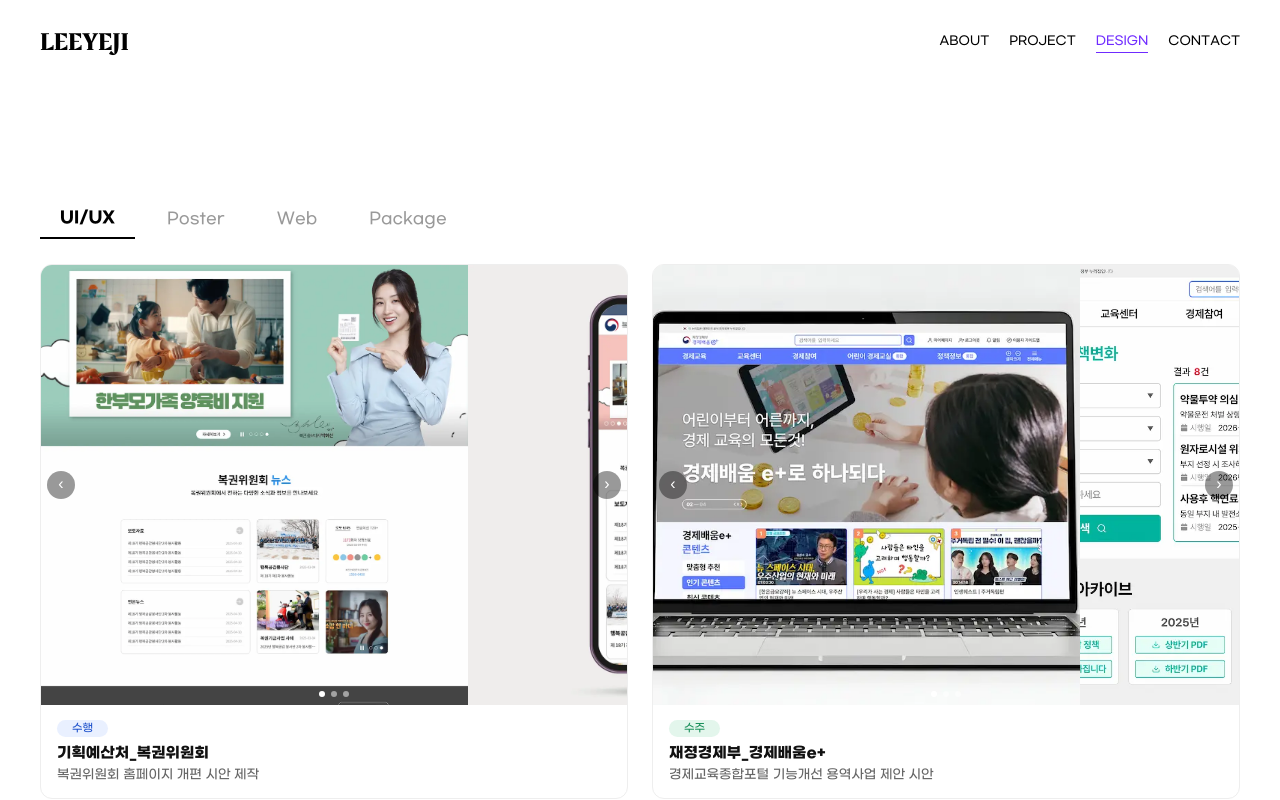
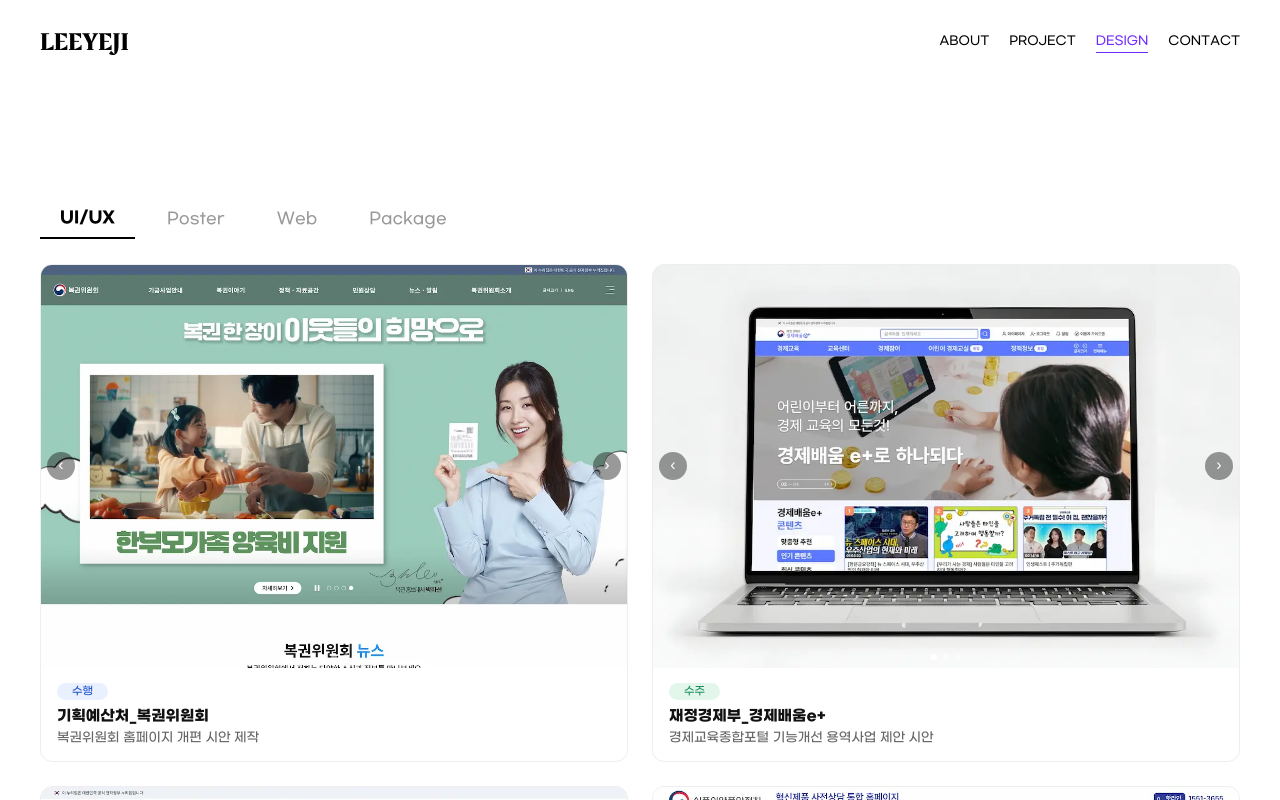
Before and after one commit to Yeahzzl/web-portfolio, a Next.js app: page /design in a window 1280 px wide. Shown: the top 800 px of the page. Built offline with nearby package versions, Linux system fonts and the light colour scheme.

Commit message:
fix: uiux이미지 오류 수정

```diff
--- a/db.json
+++ b/db.json
@@ -94,7 +94,7 @@
         "/img/uiux/econedu-2.webp",
         "/img/uiux/econedu-3.webp"
       ],
-      "title": "재졍경제부_경제배움e+",
+      "title": "재정경제부_경제배움e+",
       "description": "경제교육종합포털 기능개선 용역사업 제안 시안",
       "status": "수주"
     },
--- a/src/components/UiuxCard.tsx
+++ b/src/components/UiuxCard.tsx
@@ -37,21 +37,20 @@
         <div
           className={styles.slideTrack}
           style={{
-            width: `${total * 100}%`,
-            transform: `translateX(-${idx * (100 / total)}%)`,
+            // width: `${total * 100}%`,
+            transform: `translateX(-${idx * 100}%)`,
           }}
         >
           {item.images.map((src, i) => (
             <div
               key={i}
               className={styles.slideItem}
-              style={{ width: `${100 / total}%` }}
+              // style={{ width: `${100 / total}%` }}
             >
               <Image
                 src={src}
                 alt={`${item.title} 화면 ${i + 1}`}
-                width={1140}
-                height={100}
+                fill
                 sizes="(max-width: 768px) 100vw, 50vw"
                 style={{ objectFit: "cover" }}
               />
--- a/src/styles/design.module.scss
+++ b/src/styles/design.module.scss
@@ -145,26 +145,25 @@
 .thumbWrap {
   position: relative;
   width: 100%;
-  aspect-ratio: 4 / 3;
+  aspect-ratio: 16 / 11;
   overflow: hidden;
   background: #f5f5f5;
 }
 
 .slideTrack {
   display: flex;
+  width: 100%;
   height: 100%;
   transition: transform 0.25s ease;
 }
 
 .slideItem {
-  flex-shrink: 0;
+  flex: 0 0 100%;
   position: relative;
   height: 100%;
 
   img {
-    width: 100%;
-    height: 100%;
-    object-fit: cover;
+    object-position: center top;
   }
 }
 
```
